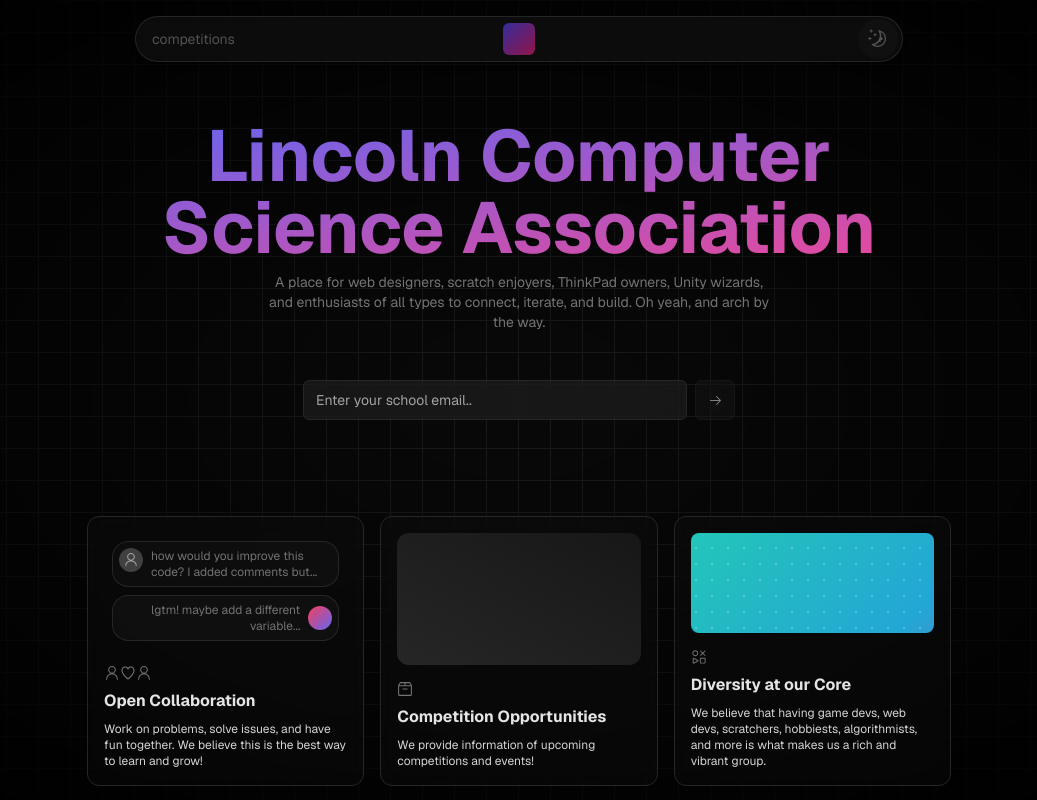
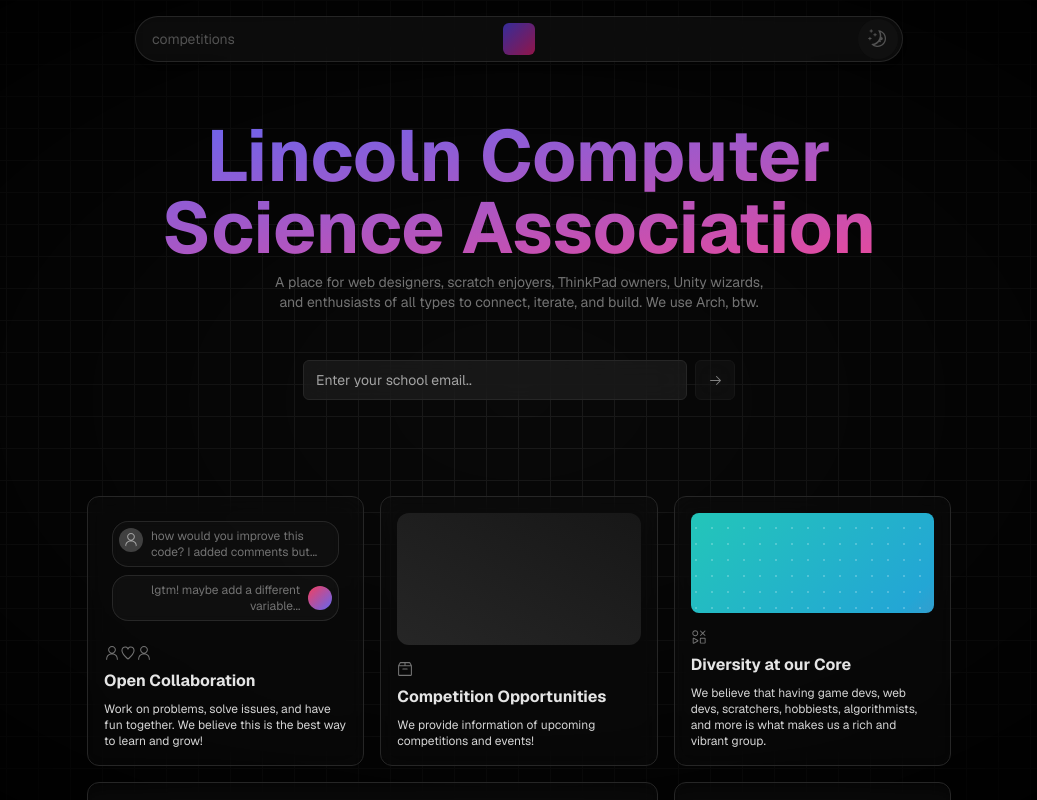
Before and after one commit to Sidd-underscore/Computer-Science-Club-Website, a Next.js app: page / in a window 1280 px wide. Shown: the top 800 px of the page, without its empty margins (121-1158 px from the left). Built offline with nearby package versions, Linux system fonts and the light colour scheme.

Commit message:
changed to "We use Arch, btw"

```diff
--- a/app/page.jsx
+++ b/app/page.jsx
@@ -14,7 +14,7 @@
           <p className="text-neutral-500 max-w-lg mx-auto my-2 text-sm text-center relative z-10">
             A place for web designers, scratch enjoyers, ThinkPad owners, Unity
             wizards, and enthusiasts of all types to connect, iterate, and
-            build. Oh yeah, and arch by the way.
+            build. We use Arch, btw.
           </p>
 
           <div className="py-10">
```
